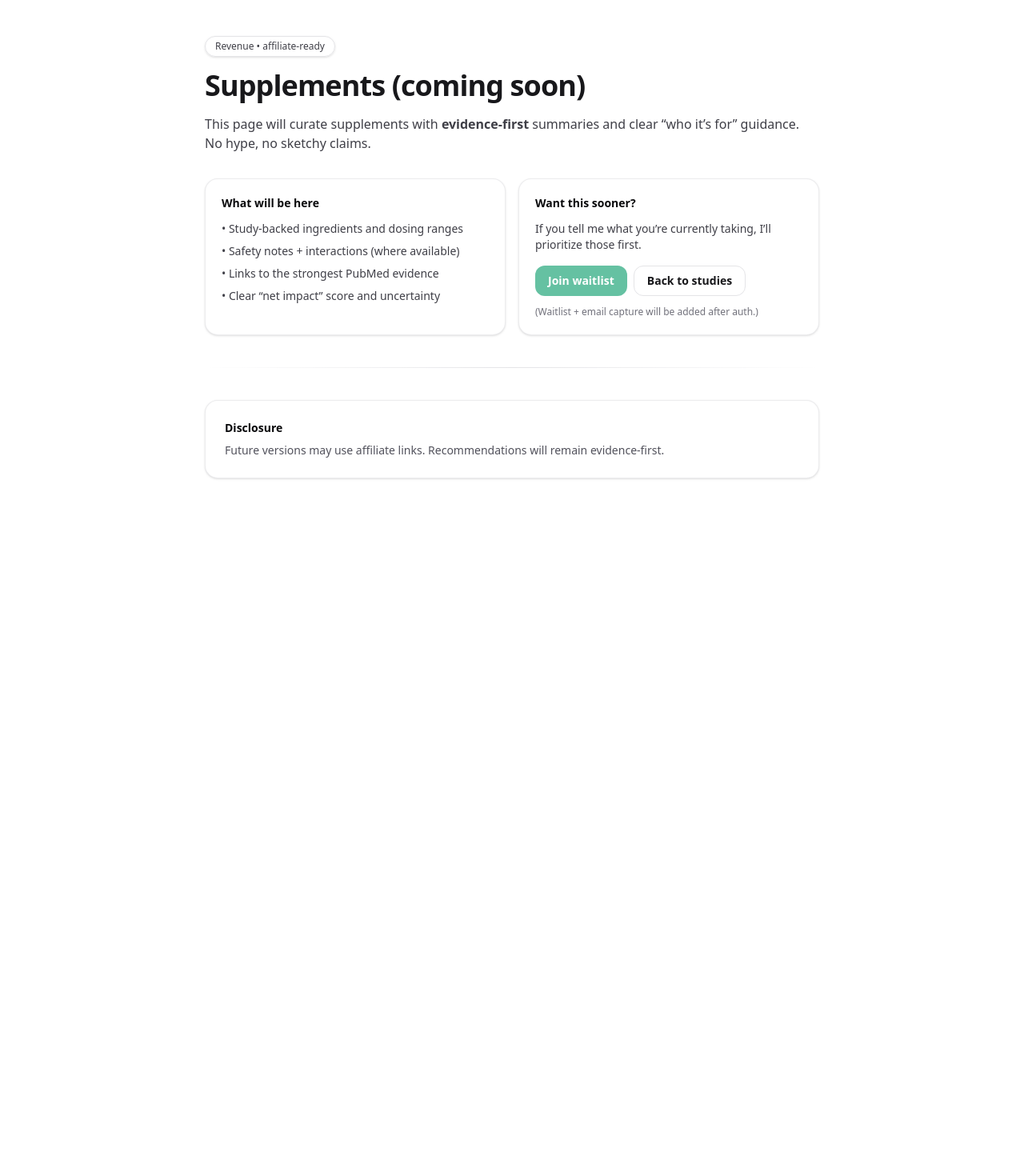
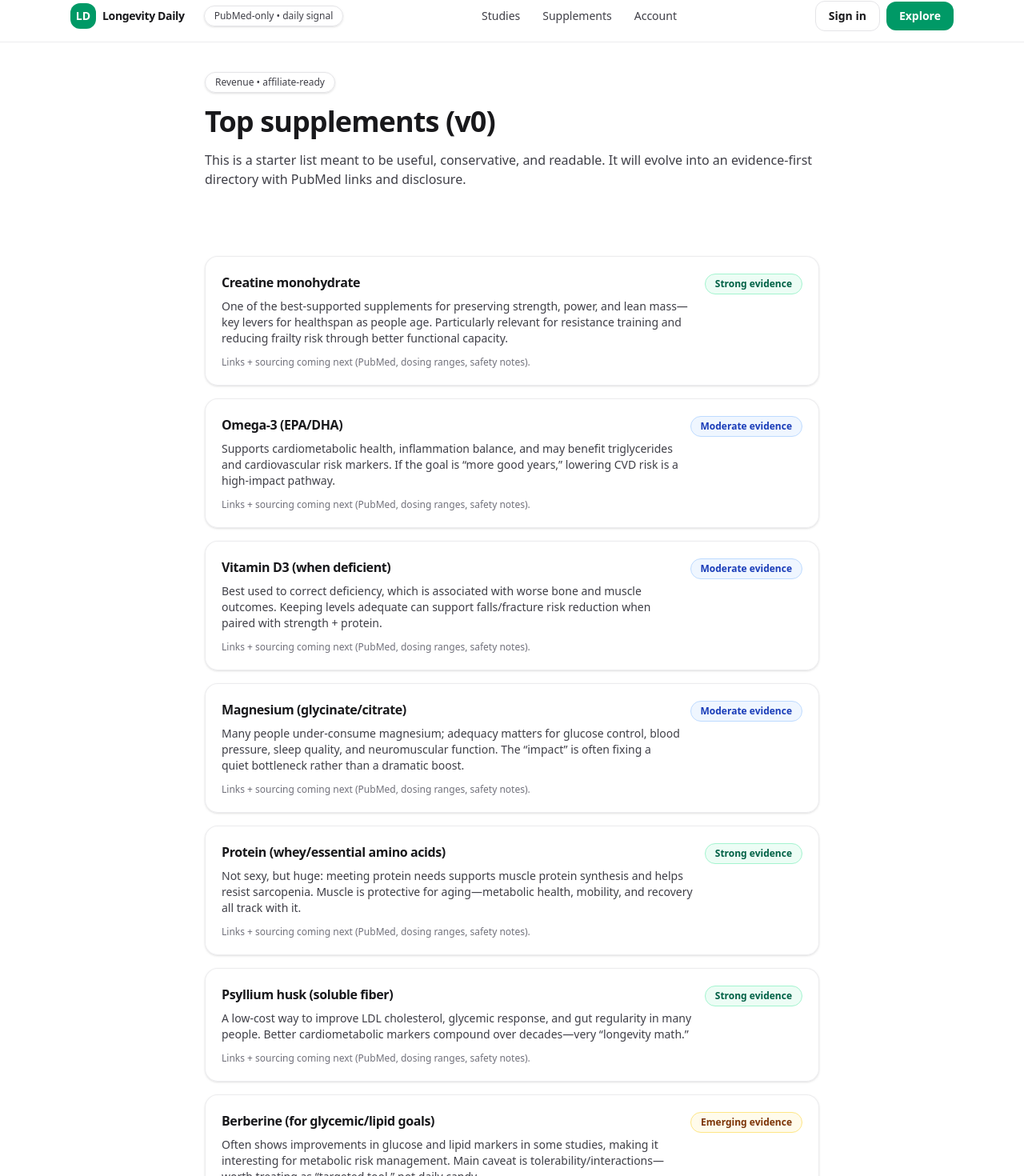
Before and after one commit to bgibson253/longevity-daily, a Next.js app: page /supplements in a window 1280 px wide. Shown: the part 12-1482 px from the top of the page at 80% size. Before the commit the page ends 800 px from the top, so only its background shows below. Built offline with nearby package versions, Linux system fonts and the light colour scheme.

Commit message:
Supplements: add top 10 list + improve contrast

```diff
--- a/src/app/supplements/page.tsx
+++ b/src/app/supplements/page.tsx
@@ -1,61 +1,127 @@
-import Link from 'next/link'
+import { SiteHeader } from '../components/SiteHeader'
 
 export const revalidate = 3600
 
+type Supplement = {
+  name: string
+  why: string
+  evidence: 'Strong' | 'Moderate' | 'Emerging'
+}
+
+const TOP_10: Supplement[] = [
+  {
+    name: 'Creatine monohydrate',
+    evidence: 'Strong',
+    why: 'One of the best-supported supplements for preserving strength, power, and lean mass—key levers for healthspan as people age. Particularly relevant for resistance training and reducing frailty risk through better functional capacity.',
+  },
+  {
+    name: 'Omega-3 (EPA/DHA)',
+    evidence: 'Moderate',
+    why: 'Supports cardiometabolic health, inflammation balance, and may benefit triglycerides and cardiovascular risk markers. If the goal is “more good years,” lowering CVD risk is a high-impact pathway.',
+  },
+  {
+    name: 'Vitamin D3 (when deficient)',
+    evidence: 'Moderate',
+    why: 'Best used to correct deficiency, which is associated with worse bone and muscle outcomes. Keeping levels adequate can support falls/fracture risk reduction when paired with strength + protein.',
+  },
+  {
+    name: 'Magnesium (glycinate/citrate)',
+    evidence: 'Moderate',
+    why: 'Many people under-consume magnesium; adequacy matters for glucose control, blood pressure, sleep quality, and neuromuscular function. The “impact” is often fixing a quiet bottleneck rather than a dramatic boost.',
+  },
+  {
+    name: 'Protein (whey/essential amino acids)',
+    evidence: 'Strong',
+    why: 'Not sexy, but huge: meeting protein needs supports muscle protein synthesis and helps resist sarcopenia. Muscle is protective for aging—metabolic health, mobility, and recovery all track with it.',
+  },
+  {
+    name: 'Psyllium husk (soluble fiber)',
+    evidence: 'Strong',
+    why: 'A low-cost way to improve LDL cholesterol, glycemic response, and gut regularity in many people. Better cardiometabolic markers compound over decades—very “longevity math.”',
+  },
+  {
+    name: 'Berberine (for glycemic/lipid goals)',
+    evidence: 'Emerging',
+    why: 'Often shows improvements in glucose and lipid markers in some studies, making it interesting for metabolic risk management. Main caveat is tolerability/interactions—worth treating as “targeted tool,” not daily candy.',
+  },
+  {
+    name: 'Glycine (or collagen + glycine)',
+    evidence: 'Emerging',
+    why: 'Potential benefits for sleep quality and connective tissue support; also ties into one-carbon metabolism. The plausible upside is modest but could matter if it improves recovery and training consistency.',
+  },
+  {
+    name: 'Taurine',
+    evidence: 'Emerging',
+    why: 'Mechanistically linked to mitochondrial and metabolic health and has generated longevity interest. The real impact question is human outcomes—promising, but still waiting for definitive, long-term trials.',
+  },
+  {
+    name: 'Green tea extract / EGCG (carefully dosed)',
+    evidence: 'Emerging',
+    why: 'Interesting for cardiometabolic and cellular stress-response pathways, but not a guaranteed win. The “impact” is potentially small; safety and dosing discipline matter more than hype.',
+  },
+]
+
+function EvidencePill({ level }: { level: Supplement['evidence'] }) {
+  const cls =
+    level === 'Strong'
+      ? 'pill pill-strong'
+      : level === 'Moderate'
+        ? 'pill pill-moderate'
+        : 'pill pill-emerging'
+  return <span className={cls}>{level} evidence</span>
+}
+
 export default function SupplementsPage() {
   return (
-    <main className="min-h-screen bg-saas">
-      <div className="container-saas py-14">
+    <main className="min-h-screen">
+      <SiteHeader />
+
+      <section className="bg-saas" style={{ paddingTop: 36, paddingBottom: 36 }}>
+        <div className="container-saas">
           <div className="mx-auto max-w-3xl">
             <div className="badge">Revenue • affiliate-ready</div>
-          <h1 className="mt-4 text-4xl font-black tracking-tight text-zinc-900">
-            Supplements (coming soon)
-          </h1>
+            <h1 className="mt-4 text-4xl font-black tracking-tight text-zinc-900">Top supplements (v0)</h1>
             <p className="mt-4 text-base text-zinc-700">
-            This page will curate supplements with <span className="font-semibold">evidence-first</span> summaries and clear “who it’s for” guidance.
-            No hype, no sketchy claims.
-          </p>
-
-          <div className="mt-8 grid gap-4 sm:grid-cols-2">
-            <div className="card p-5">
-              <h2 className="text-sm font-semibold">What will be here</h2>
-              <ul className="mt-3 space-y-2 text-sm text-zinc-700">
-                <li>• Study-backed ingredients and dosing ranges</li>
-                <li>• Safety notes + interactions (where available)</li>
-                <li>• Links to the strongest PubMed evidence</li>
-                <li>• Clear “net impact” score and uncertainty</li>
-              </ul>
-            </div>
-
-            <div className="card p-5">
-              <h2 className="text-sm font-semibold">Want this sooner?</h2>
-              <p className="mt-3 text-sm text-zinc-700">
-                If you tell me what you’re currently taking, I’ll prioritize those first.
-              </p>
-              <div className="mt-4 flex flex-wrap gap-2">
-                <Link className="btn-primary opacity-60" href="#" aria-disabled>
-                  Join waitlist
-                </Link>
-                <Link className="btn-secondary" href="/">
-                  Back to studies
-                </Link>
-              </div>
-              <p className="mt-3 text-xs text-zinc-500">
-                (Waitlist + email capture will be added after auth.)
+              This is a starter list meant to be useful, conservative, and readable.
+              It will evolve into an evidence-first directory with PubMed links and disclosure.
             </p>
           </div>
+        </div>
+      </section>
+
+      <section className="bg-white">
+        <div className="container-saas py-12">
+          <div className="mx-auto max-w-3xl">
+            <div className="grid gap-4">
+              {TOP_10.map((s) => (
+                <article key={s.name} className="card p-5">
+                  <div className="flex flex-col gap-3 sm:flex-row sm:items-start sm:justify-between">
+                    <div>
+                      <h2 className="text-base font-bold tracking-tight text-zinc-900">{s.name}</h2>
+                      <p className="mt-2 text-sm text-zinc-700">{s.why}</p>
+                      <p className="mt-3 text-xs text-zinc-500">
+                        Links + sourcing coming next (PubMed, dosing ranges, safety notes).
+                      </p>
+                    </div>
+                    <div className="shrink-0">
+                      <EvidencePill level={s.evidence} />
+                    </div>
+                  </div>
+                </article>
+              ))}
             </div>
 
             <div className="hr" />
 
             <div className="card p-6">
-            <h2 className="text-sm font-semibold">Disclosure</h2>
+              <h3 className="text-sm font-semibold">Disclosure</h3>
               <p className="mt-2 text-sm text-zinc-600">
-              Future versions may use affiliate links. Recommendations will remain evidence-first.
+                Future versions may use affiliate links. Recommendations will remain evidence-first and will include uncertainty.
               </p>
             </div>
           </div>
         </div>
+      </section>
     </main>
   )
 }
--- a/src/app/ui.css
+++ b/src/app/ui.css
@@ -30,7 +30,7 @@ body {
   background:
     radial-gradient(900px 500px at 15% -10%, rgba(var(--accent), 0.16), transparent 55%),
     radial-gradient(700px 420px at 88% 10%, rgba(59, 130, 246, 0.10), transparent 52%),
-    linear-gradient(to bottom, rgb(250 250 250), rgb(255 255 255));
+    linear-gradient(to bottom, rgb(244 244 245), rgb(255 255 255));
 }
 
 /* Reusable primitives */
@@ -77,3 +77,25 @@ body {
 .prose-tight p {
   @apply leading-relaxed;
 }
+
+/* Contrast tweaks */
+.card {
+  @apply bg-white/90;
+}
+
+/* Supplement evidence pills */
+.pill {
+  @apply inline-flex items-center rounded-full border px-3 py-1 text-xs font-semibold;
+}
+
+.pill-strong {
+  @apply border-emerald-200 bg-emerald-50 text-emerald-800;
+}
+
+.pill-moderate {
+  @apply border-blue-200 bg-blue-50 text-blue-800;
+}
+
+.pill-emerging {
+  @apply border-amber-200 bg-amber-50 text-amber-900;
+}
```
Lines whose indentation alone changed are shown as unchanged.
